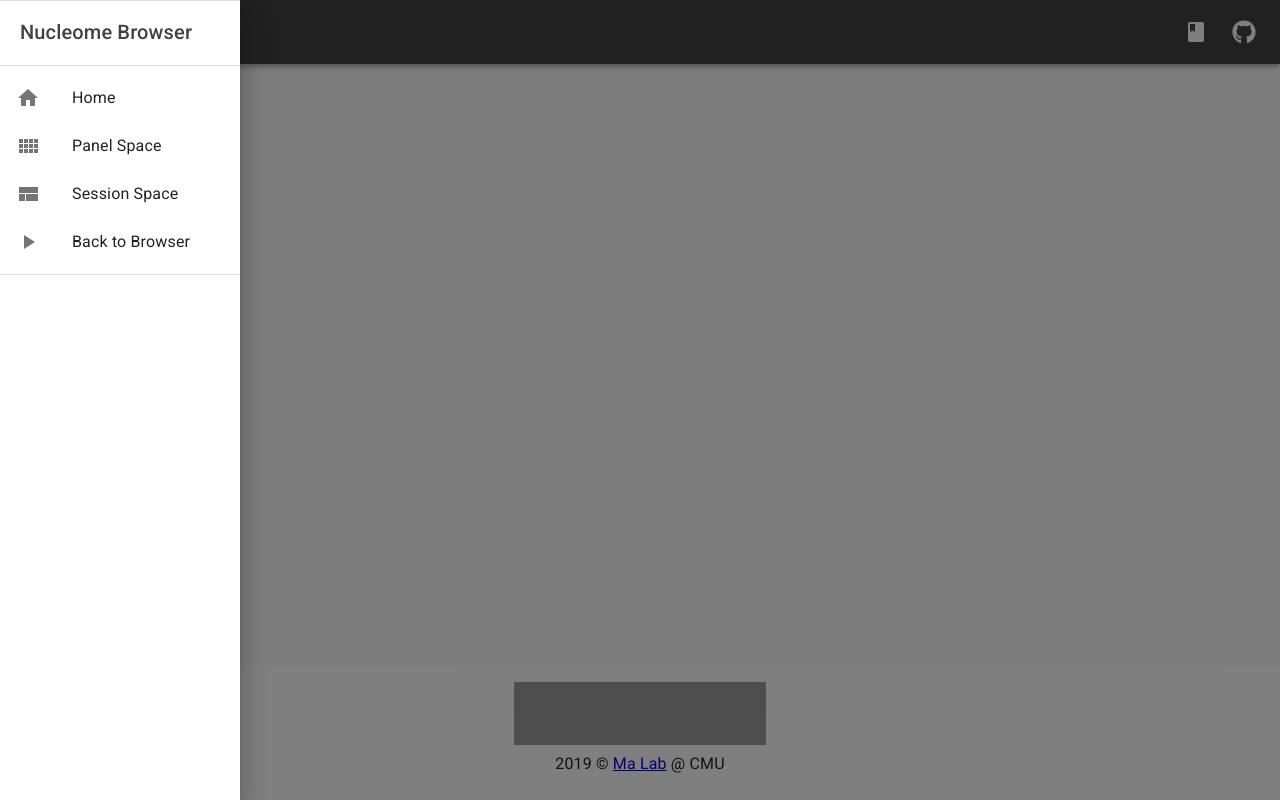
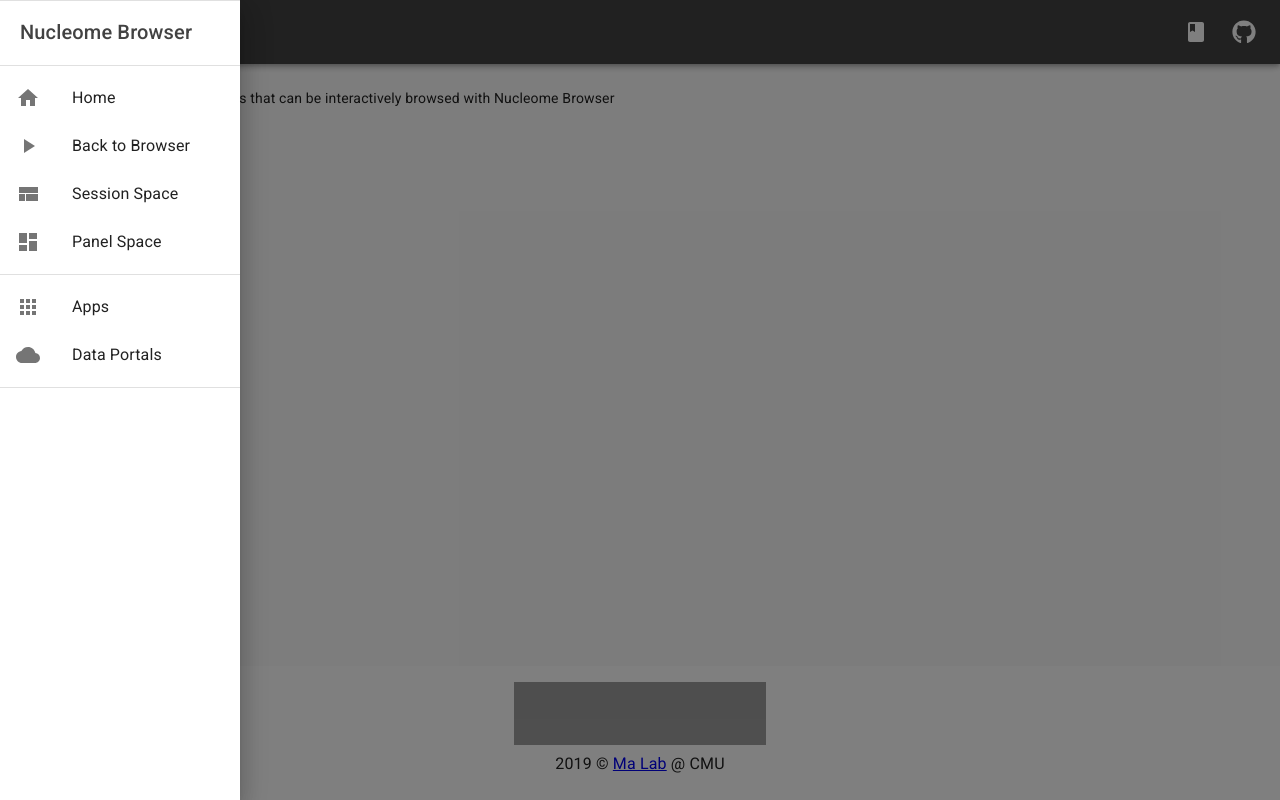
Before and after one commit to nimezhu/nbgate, a React (Create React App) app: page /entry/apps in a window 1280 px wide. Both pictures are taken after a click on the button 36 px from the left and 32 px from the top of the page. Built offline with nearby package versions, Linux system fonts and the light colour scheme; grey boxes are pictures that could not be loaded.

Commit message:
init portal and apps

```diff
--- a/src/App.js
+++ b/src/App.js
@@ -5,6 +5,8 @@ import {
 import Home from './pages/Home';
 import Space from './pages/Space';
 import Session from './pages/Session';
+import Apps from './pages/Apps';
+import Portal from './pages/Portal';
 
 import {
     withRouter
@@ -30,10 +32,13 @@ import MenuItem from '@material-ui/core/MenuItem';
 
 import HomeIcon from '@material-ui/icons/Home';
 import ViewCompactIcon from '@material-ui/icons/ViewCompact';
+import DashboardIcon from '@material-ui/icons/Dashboard';
 import ViewComfyIcon from '@material-ui/icons/ViewComfy';
 import MenuIcon from '@material-ui/icons/Menu';
 import BookIcon from '@material-ui/icons/Book';
 import PlayIcon from '@material-ui/icons/PlayArrow';
+import AppsIcon from '@material-ui/icons/Apps';
+import CloudIcon from '@material-ui/icons/Cloud';
 import MoreVertIcon from '@material-ui/icons/MoreVert';
 
 import Toolbar from '@material-ui/core/Toolbar';
@@ -194,9 +199,22 @@ const initVersion = () => {
         <List>
             {[
               {label:"Home",id:'home',icon:<HomeIcon />},
-              {label:"Panel Space",id:'space', icon:<ViewComfyIcon />},
+              {label:"Back to Browser",id:'browser', icon:<PlayIcon />},
               {label:"Session Space",id:'session', icon:<ViewCompactIcon />},
-              {label:"Back to Browser",id:'browser', icon:<PlayIcon />},
+              {label:"Panel Space",id:'space', icon:<DashboardIcon />},
+              ].map((d, index) => (
+              <ListItem button key={d.id} onClick={handleLink(d.id)}>
+                <ListItemIcon>{d.icon}</ListItemIcon>
+                <ListItemText primary={d.label} />
+             </ListItem>
+            ))}
+          </List>
+
+      <Divider />
+        <List>
+            {[
+              {label:"Apps",id:'apps', icon:<AppsIcon />},
+              {label:"Data Portals",id:'portal', icon:<CloudIcon />},
               ].map((d, index) => (
               <ListItem button key={d.id} onClick={handleLink(d.id)}>
                 <ListItemIcon>{d.icon}</ListItemIcon>
@@ -285,6 +303,8 @@ const initVersion = () => {
           <Route exact path='/entry/' component={() => <Home version={version}/>}/>
           <Route exact path='/entry/space' component={() => <Space version={version}/>}/>
           <Route exact path='/entry/session' component={() => <Session version={version}/>}/>
+          <Route exact path='/entry/apps' component={() => <Apps version={version}/>}/>
+          <Route exact path='/entry/portal' component={() => <Portal version={version}/>}/>
         </Switch>
         </main>
         <footer className={classes.footer}>
--- /dev/null
+++ b/src/pages/Apps.jsx
@@ -0,0 +1,27 @@
+import React from 'react';
+import ReactDOM from 'react-dom';
+import {
+    withStyles
+} from "@material-ui/styles";
+import styles from "../styles"
+
+
+import Box from '@material-ui/core/Box';
+
+function Portal(props) {
+}
+
+function Index(props) {
+    const {
+        classes,
+        version
+    } = props
+    return (<div>
+        Coming soon...
+        Various Web Pages that can be interactively browsed with Nucleome Browser
+        </div>);
+}
+
+const Space = withStyles(styles)(Index);
+
+export default Space
--- /dev/null
+++ b/src/pages/Portal.jsx
@@ -0,0 +1,26 @@
+import React from 'react';
+import ReactDOM from 'react-dom';
+import {
+    withStyles
+} from "@material-ui/styles";
+import styles from "../styles"
+
+
+import Box from '@material-ui/core/Box';
+
+function Apps(props) {
+}
+
+function Index(props) {
+    const {
+        classes,
+        version
+    } = props
+    return (<div>
+        Under Construction. Coming soon...
+        </div>);
+}
+
+const Space = withStyles(styles)(Index);
+
+export default Space
```
